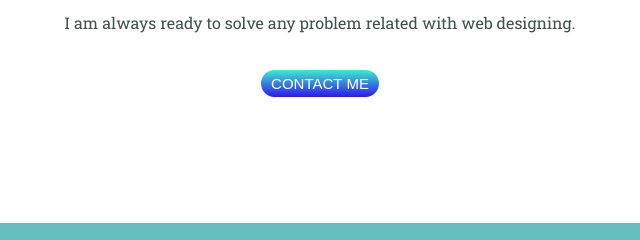
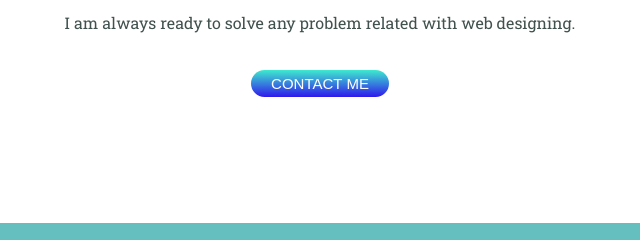
Before and after one commit to AishwaryaMane-9498/my-website, a plain HTML site: page index.html in a window 1280 px wide. Shown: the part 1873-2113 px from the top of the page, 320-960 px from the left. Drawn offline with Linux system fonts and the light colour scheme; a web font is replaced by a local one.

Commit message:
Update styles.css

```diff
--- a/styles.css
+++ b/styles.css
@@ -123,7 +123,7 @@ h3{
   font-family: Arial;
   color: #FFFF;
   font-size: 15px;
-  padding: 5px 10px 5px 10px;
+  padding: 5px 20px 5px 20px;
   text-decoration: none;
 
 }
```
